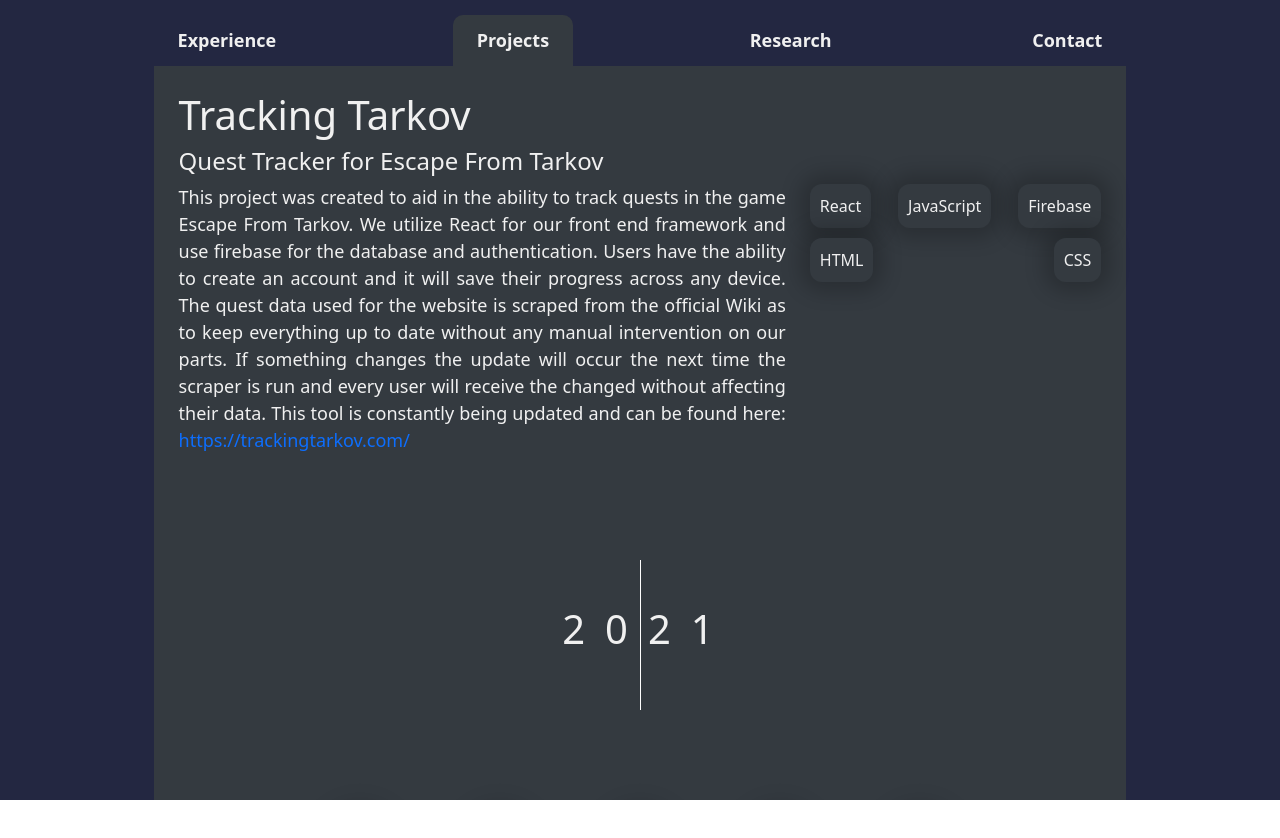
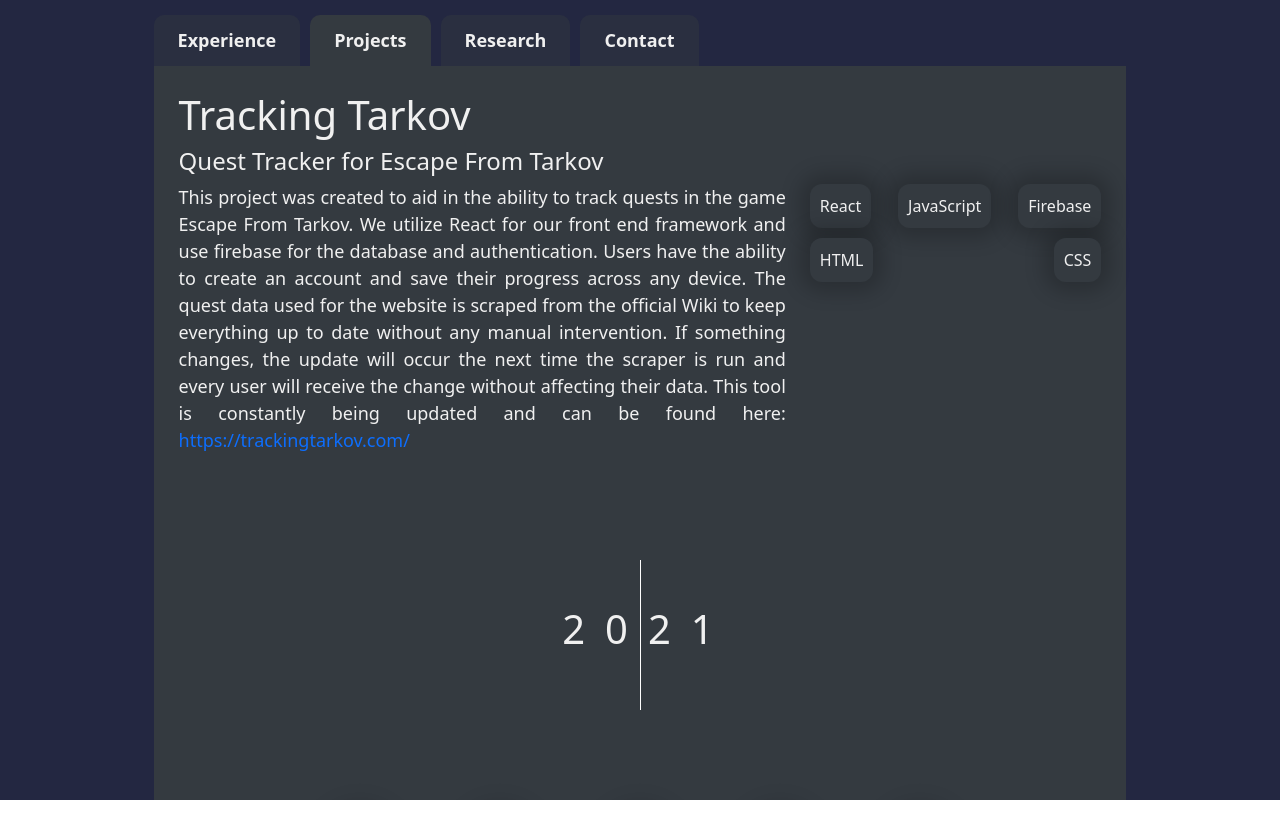
Before and after one commit to WittySkates/personalwebsite, a Vue app: page / in a window 1280 px wide. Both pictures are taken after a click on the element "Projects". Shown: the top 838 px of the page. Built offline with nearby package versions, Linux system fonts and the light colour scheme; no server answers.

Commit message:
Tabs close and transparent when not active

```diff
--- a/src/components/Home.vue
+++ b/src/components/Home.vue
@@ -104,7 +104,7 @@
             </div>
           </div>
         </div>
-        <div class="tabs flexy" id="tabs">
+        <div class="tabs" id="tabs">
           <a @click="activetab = 1" v-bind:class="[activetab === 1 ? 'active' : '']" id="Experience"
             >Experience</a
           >
@@ -317,9 +317,15 @@
   text-justify: inter-word;
 }
 
-/* .tabs {
-  margin-top: 15px;
-} */
+.tabs {
+  scroll-margin-top: 15px;
+  display: flex;
+  /* -webkit-flex-direction: row-reverse;
+  flex-direction: row-reverse; */
+  flex-wrap: wrap;
+  gap: 10px;
+  /* justify-content: space-between; */
+}
 
 .tab-wrapper {
   height: 100%;
@@ -345,6 +351,7 @@
   font-weight: bold;
   color: rgb(240, 240, 240);
   font-size: 18px;
+  background-color: #343a4077;
 }
 
 /* Change background color of tabs on hover */
@@ -852,9 +859,6 @@
     scroll-margin-top: 65px;
   }
 }
-.tabs {
-  scroll-margin-top: 15px;
-}
 
 /* Mobile CSS */
 @media only screen and (max-width: 768px) {
--- a/src/components/Projects.vue
+++ b/src/components/Projects.vue
@@ -9,12 +9,12 @@
           <p class="desc">
             This project was created to aid in the ability to track quests in the game Escape From
             Tarkov. We utilize React for our front end framework and use firebase for the database
-            and authentication. Users have the ability to create an account and it will save their
-            progress across any device. The quest data used for the website is scraped from the
-            official Wiki as to keep everything up to date without any manual intervention on our
-            parts. If something changes the update will occur the next time the scraper is run and
-            every user will receive the changed without affecting their data. This tool is
-            constantly being updated and can be found here:
+            and authentication. Users have the ability to create an account and save their progress
+            across any device. The quest data used for the website is scraped from the official Wiki
+            to keep everything up to date without any manual intervention. If something changes, the
+            update will occur the next time the scraper is run and every user will receive the
+            change without affecting their data. This tool is constantly being updated and can be
+            found here:
             <a href="https://trackingtarkov.com/" target="_blank">https://trackingtarkov.com/</a>
           </p>
         </b-col>
@@ -38,16 +38,13 @@
       <h1>Tracking Tarkov</h1>
       <h4>Quest Tracker for Escape From Tarkov</h4>
       <p class="desc">
-        This project was sponsored by Raytheon Intelligence & Space. The goal was to replace the
-        existing end of life GUI that relied on Adobe Flash, which was deprecated in December 2020
-        by developing a new front-end using a well-supported framework. The goal was to retain the
-        functionality of the legacy GUI and improve on the design. The most important issue in the
-        project was providing the functionality requested by the client in an intuitive and
-        easy-to-use display. The team achieved this by developing the design in coordination with
-        the liaison engineers and by incorporating extensive user experience testing throughout the
-        development of the project. The largest risks involved data security and privacy. The
-        application must be secure, so the team implemented best practices for security and work
-        with the liaison engineers to ensure the application meet the security needs.
+        This project was created to aid in the ability to track quests in the game Escape From
+        Tarkov. We utilize React for our front end framework and use firebase for the database and
+        authentication. Users have the ability to create an account and save their progress across
+        any device. The quest data used for the website is scraped from the official Wiki to keep
+        everything up to date without any manual intervention. If something changes, the update will
+        occur the next time the scraper is run and every user will receive the change without
+        affecting their data. This tool is constantly being updated and can be found here:
       </p>
       <div class="flexy-mobile tech">
         <div>Node</div>
```
Also changed, not shown: Scripts/gh-pages-deploy.js (line endings or trailing spaces).
